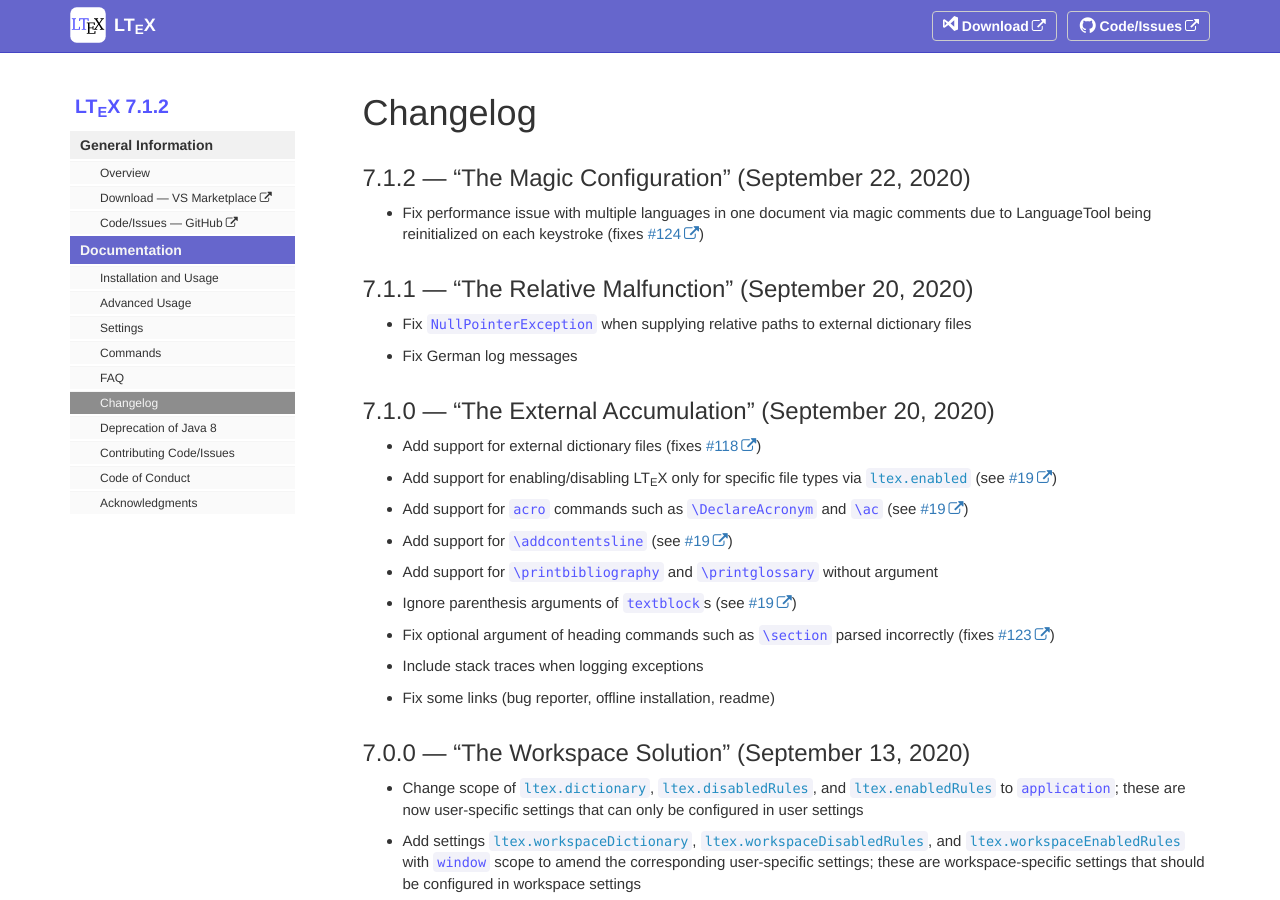
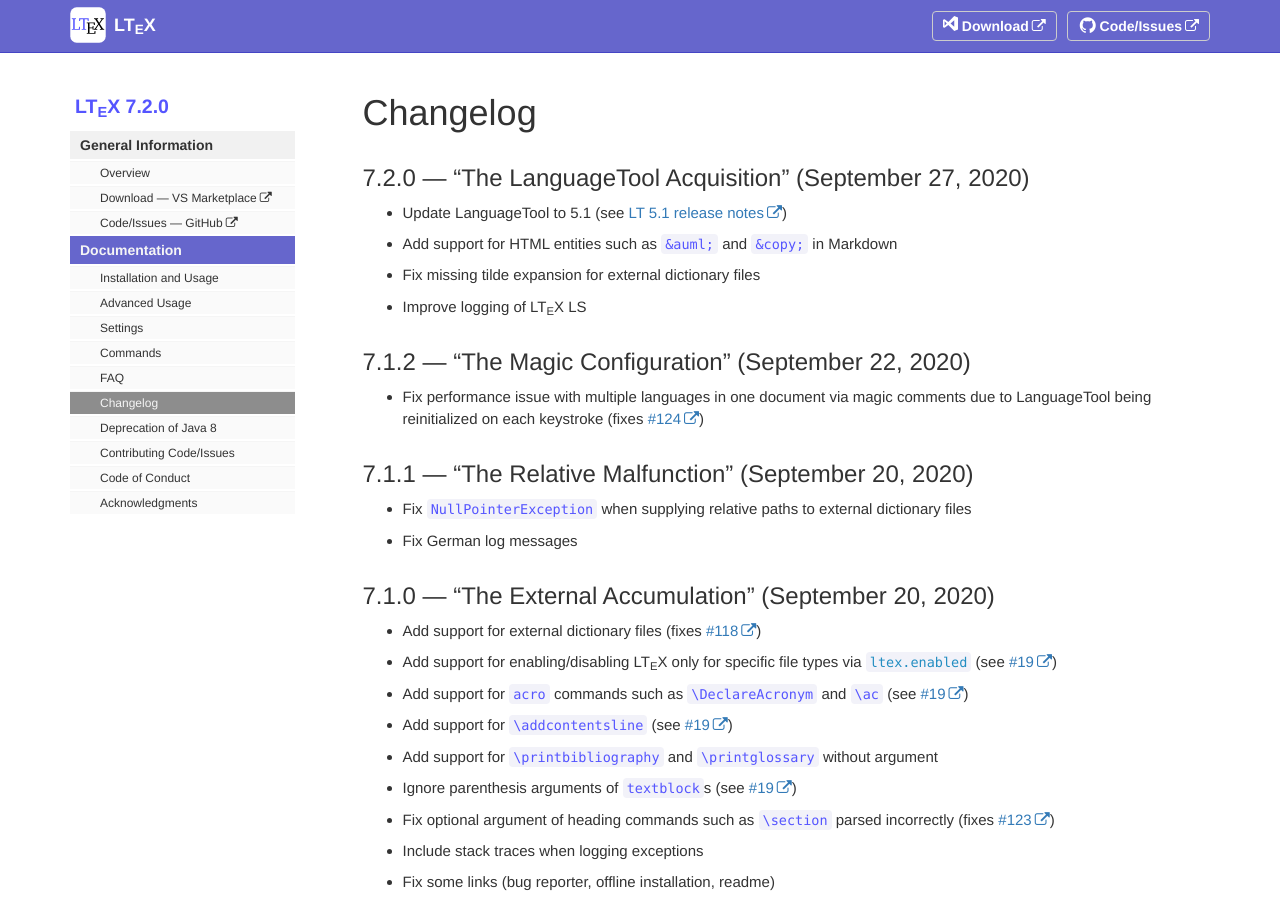
Before and after one commit to valentjn/vscode-ltex, a Jekyll site: the page built from pages/docs/changelog.md, in a window 1280 px wide and 900 px high. Built offline with Jekyll 4.4.1, drawn with Linux system fonts in a browser that asks for light colours.

Commit message:
Bump to 7.2.0

```diff
--- a/_data/sidebars/sidebar.yml
+++ b/_data/sidebars/sidebar.yml
@@ -1,7 +1,7 @@
 entries:
   - title: "sidebar"
     product: "LT<sub>E</sub>X"
-    version: "7.1.2"
+    version: "7.2.0"
     folders:
       - title: "General Information"
         output: "web"
--- a/pages/docs/changelog.md
+++ b/pages/docs/changelog.md
@@ -10,6 +10,13 @@
 sidebar: "sidebar"
 toc: false
 ---
+
+## 7.2.0 — “The LanguageTool Acquisition” (September 27, 2020)
+
+- Update LanguageTool to 5.1 (see [LT 5.1 release notes](https://github.com/languagetool-org/languagetool/blob/v5.1/languagetool-standalone/CHANGES.md#51-released-2020-09-25))
+- Add support for HTML entities such as `&auml;` and `&copy;` in Markdown
+- Fix missing tilde expansion for external dictionary files
+- Improve logging of LTeX LS
 
 ## 7.1.2 — “The Magic Configuration” (September 22, 2020)
 
```
